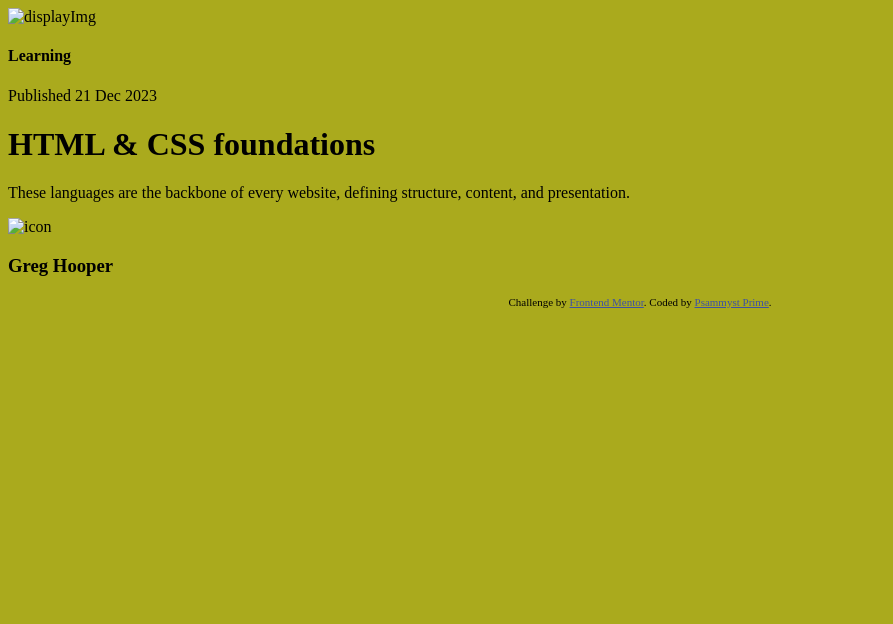
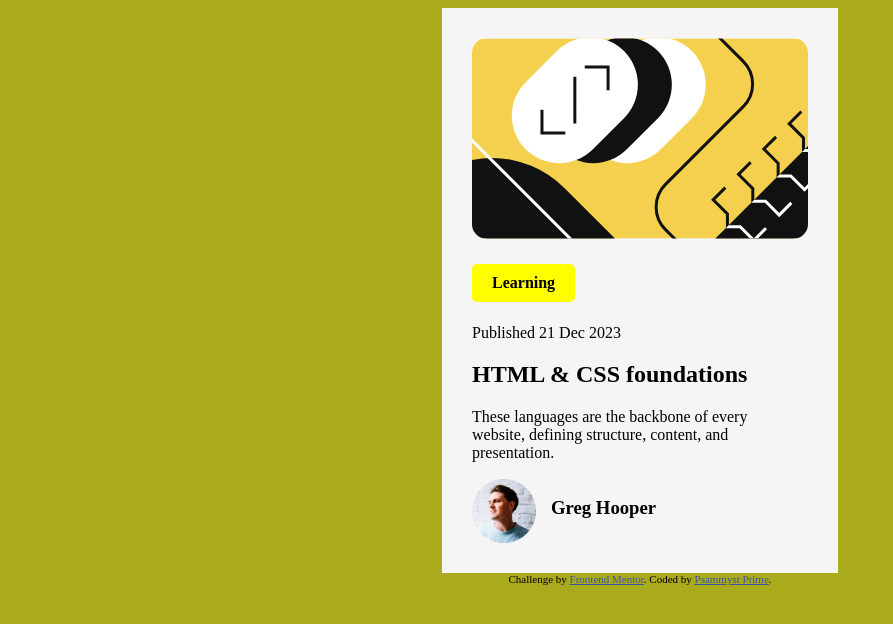
Before and after one commit to PsammystPrime/FrontEnd-Mentor-Projects, a plain HTML site: page HTML + CSS/Blog-Preview_Card/index.html in a window 1280 px wide. Shown: the whole page, without its empty margins (0-893 px from the left). Drawn offline with Linux system fonts and the light colour scheme.

Commit message:
Update index.html

```diff
--- a/HTML + CSS/Blog-Preview_Card/index.html
+++ b/HTML + CSS/Blog-Preview_Card/index.html
@@ -14,24 +14,55 @@
     .attribution a { color: hsl(228, 45%, 44%); }
     body{
       background-color: rgb(170, 170, 29);
+      display: flex;
+      flex-direction: column;
+      align-items: center;
+    }
+    .container{
+      padding: 30px;
+      background-color: whitesmoke;
+      width: min-content;
+      height: min-content;
+      box-shadow: black;
+    }
+    .displayImg{
+      border-radius: 15px;
+
+    }
+    h4{
+      background-color: yellow;
+      padding: 10px 20px;
+      border-radius: 5px;
+      width: min-content;
+      color: black;
+    }
+    h3{
+      color: black;
+    }
+    p{
+      width: 300px;
+    }
+    .avatar{
+      display: flex;
+      gap: 15px;
     }
   </style>
 </head>
 <body>
 
 <div class="container">
-  <img src="#" alt="displayImg" class="displayImg">
+  <img src="./assets/images/illustration-article.svg" alt="displayImg" class="displayImg">
     <h4>Learning</h4>
 
     <span>Published 21 Dec 2023</span>
 
-  <h1> HTML & CSS foundations</h1>
+  <h2> <b>HTML & CSS foundations</b></h2>
 
   <p>  These languages are the backbone of every website, defining structure, content, and presentation.
   </p>
 
-    <div>
-      <img src="#" alt="icon" class="icon">
+    <div class="avatar">
+      <img src="./assets/images/image-avatar.webp" alt="icon" class="icon">
       <h3>Greg Hooper</h3>
     </div>
 </div>
```
